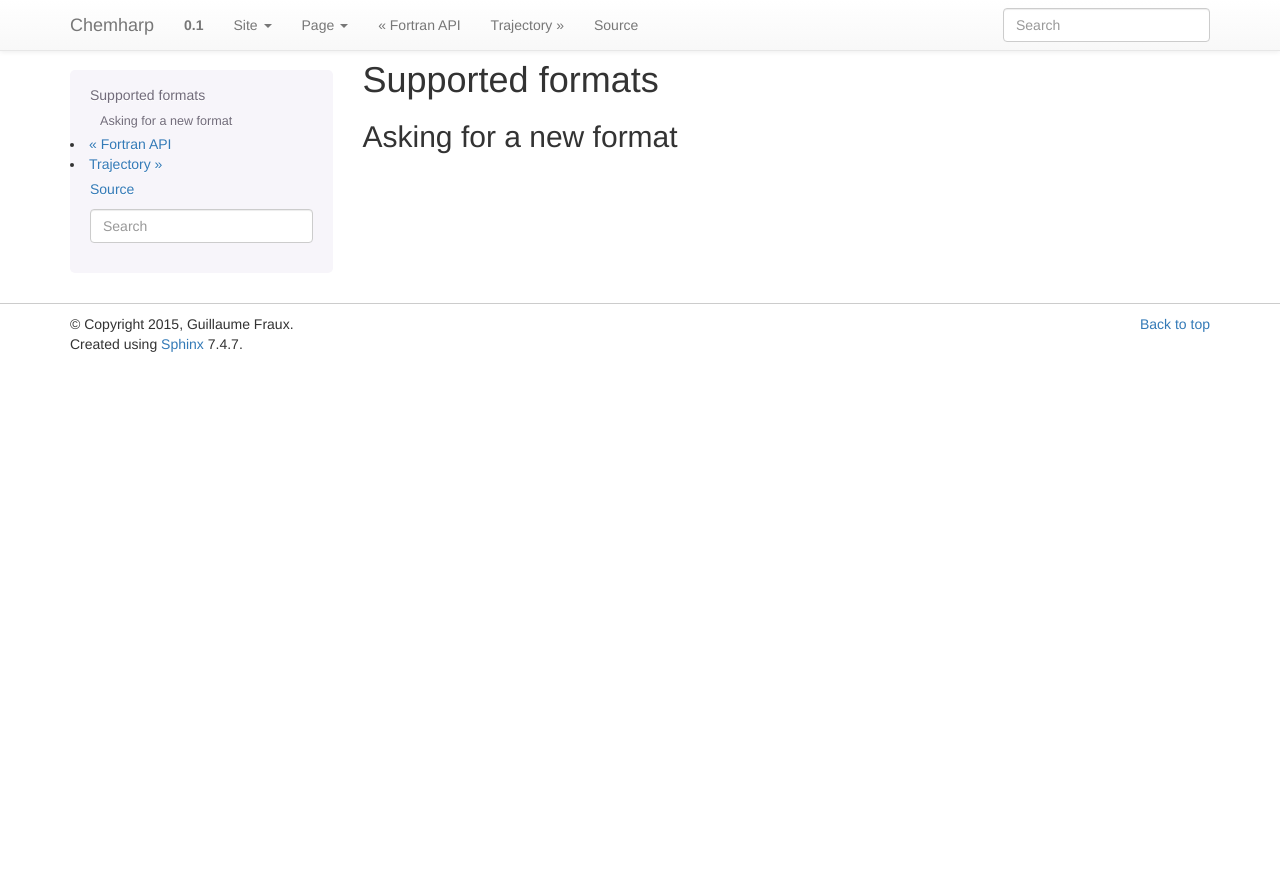
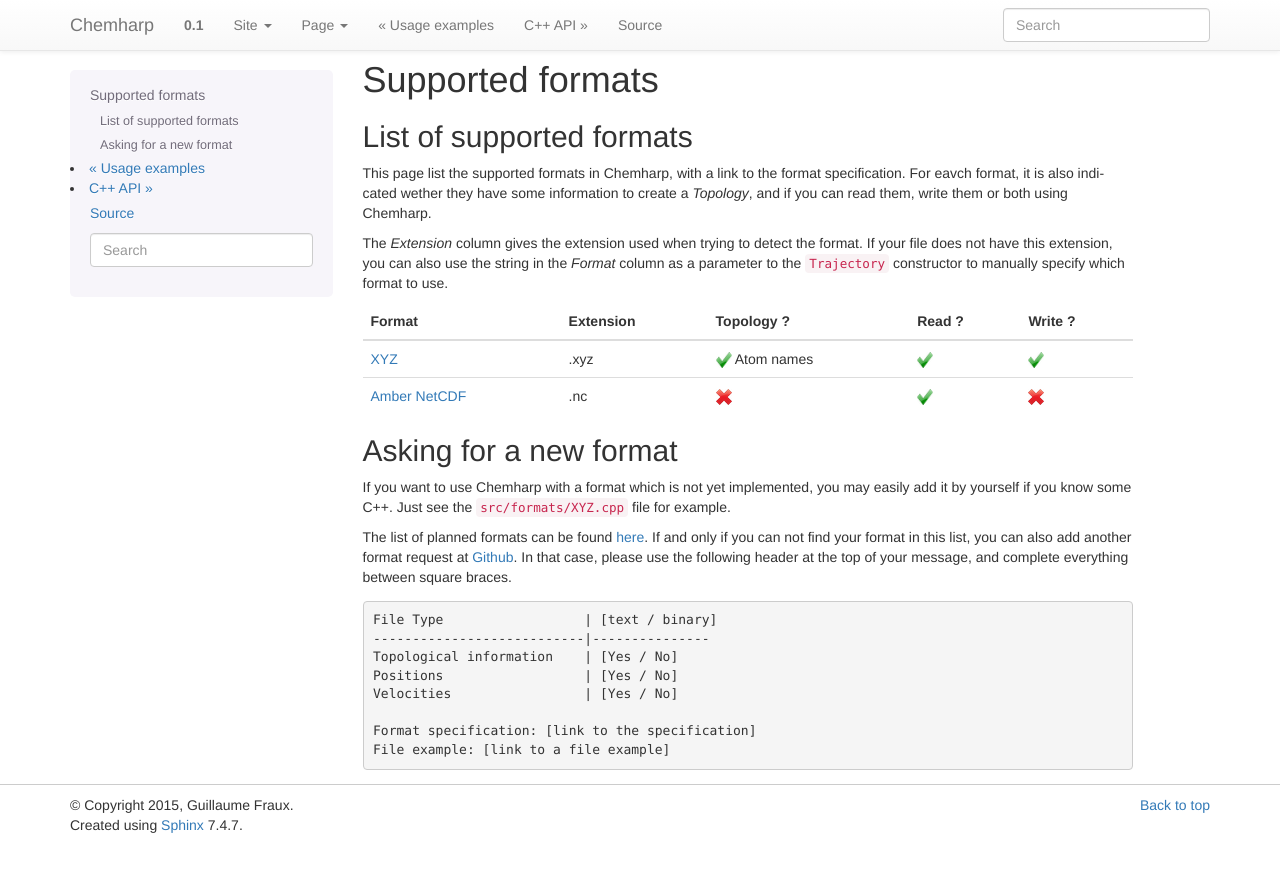
Before and after one commit to chemfiles/chemfiles, a Sphinx documentation site: the page built from doc/formats.rst, in a window 1280 px wide. Shown: the top 872 px of the page. Built offline with Sphinx 7.4.7, drawn with Linux system fonts in a browser that asks for light colours.

Commit message:
[doc] Document the supported formats

```diff
--- a/doc/formats.rst
+++ b/doc/formats.rst
@@ -1,6 +1,61 @@
 Supported formats
 =================
 
+List of supported formats
+-------------------------
+
+This page list the supported formats in Chemharp, with a link to the format
+specification. For eavch format, it is also indicated wether they have some
+information to create a *Topology*, and if you can read them, write them or both
+using Chemharp.
+
+The *Extension* column gives the extension used when trying to detect the format.
+If your file does not have this extension, you can also use the string in the
+*Format* column as a parameter to the ``Trajectory`` constructor to manually
+specify which format to use.
+
++-------------------+------------+-------------------+---------+---------+
+|  Format           | Extension  | Topology ?        | Read ?  | Write ? |
++===================+============+===================+=========+=========+
+| `XYZ`_            | .xyz       | |yes| Atom names  | |yes|   | |yes|   |
++-------------------+------------+-------------------+---------+---------+
+| `Amber NetCDF`_   | .nc        | |no|              | |yes|   | |no|    |
++-------------------+------------+-------------------+---------+---------+
+
+
+.. _XYZ: http://openbabel.org/wiki/XYZ
+.. _Amber NetCDF: http://ambermd.org/netcdf/nctraj.xhtml
+
+.. |yes| image:: img/yes.png
+          :alt: Yes
+          :width: 16px
+          :height: 16px
+
+.. |no| image:: img/no.png
+          :alt: No
+          :width: 16px
+          :height: 16px
 
 Asking for a new format
 -----------------------
+
+If you want to use Chemharp with a format which is not yet implemented, you may
+easily add it by yourself if you know some C++. Just see the :file:`src/formats/XYZ.cpp`
+file for example.
+
+The list of planned formats can be found `here <https://github.com/Luthaf/Chemharp/labels/New%20Format>`_.
+If and only if you can not find your format in this list, you can also add
+another format request at `Github <https://github.com/Luthaf/Chemharp/issues/new>`_.
+In that case, please use the following header at the top of your message, and
+complete everything between square braces.
+
+.. code-block:: text
+
+    File Type                  | [text / binary]
+    ---------------------------|---------------
+    Topological information    | [Yes / No]
+    Positions                  | [Yes / No]
+    Velocities                 | [Yes / No]
+
+    Format specification: [link to the specification]
+    File example: [link to a file example]
--- a/doc/index.rst
+++ b/doc/index.rst
@@ -65,11 +65,11 @@
     installation
     overview
     example
+    formats
     bindings/cpp-api
     bindings/c-api
     bindings/python-api
     bindings/fortran-api
-    formats
 
 .. _classes-reference:
 
```
Also changed, not shown: doc/img/no.png (added), doc/img/yes.png (added).
